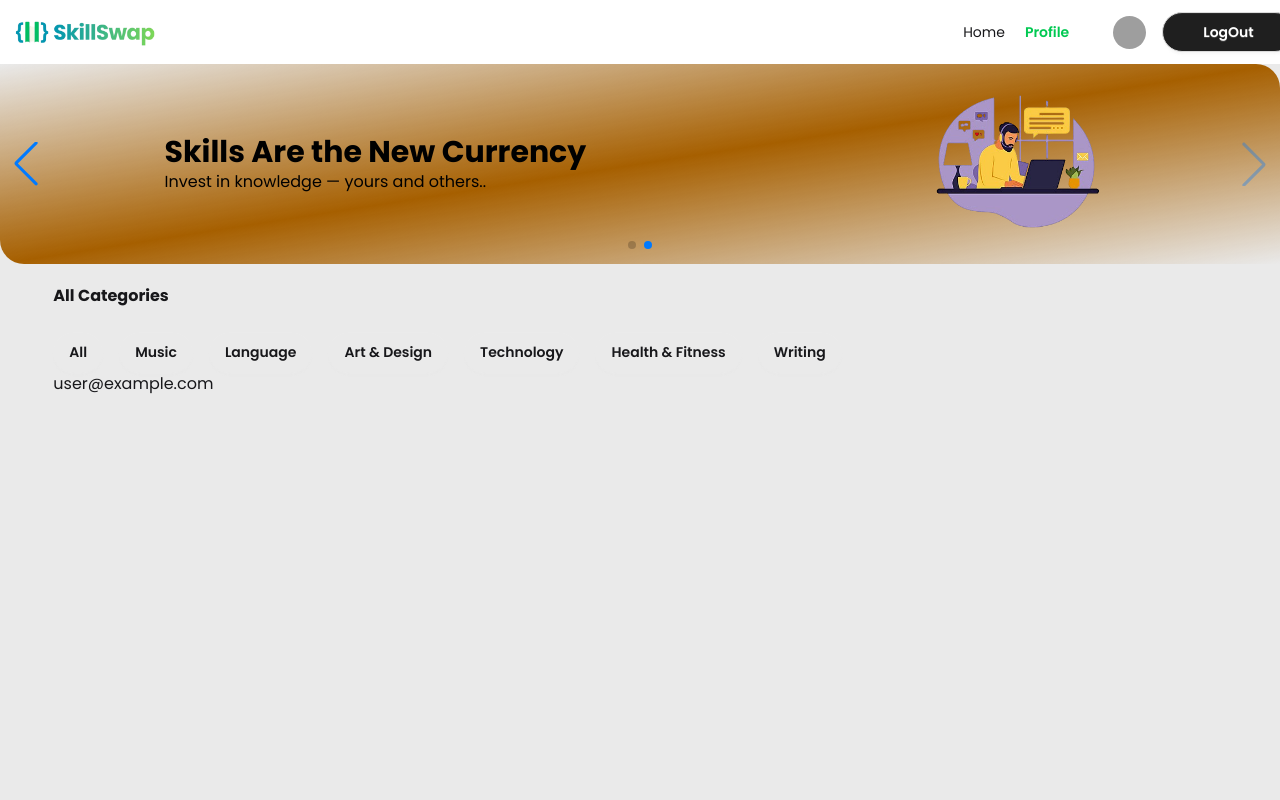
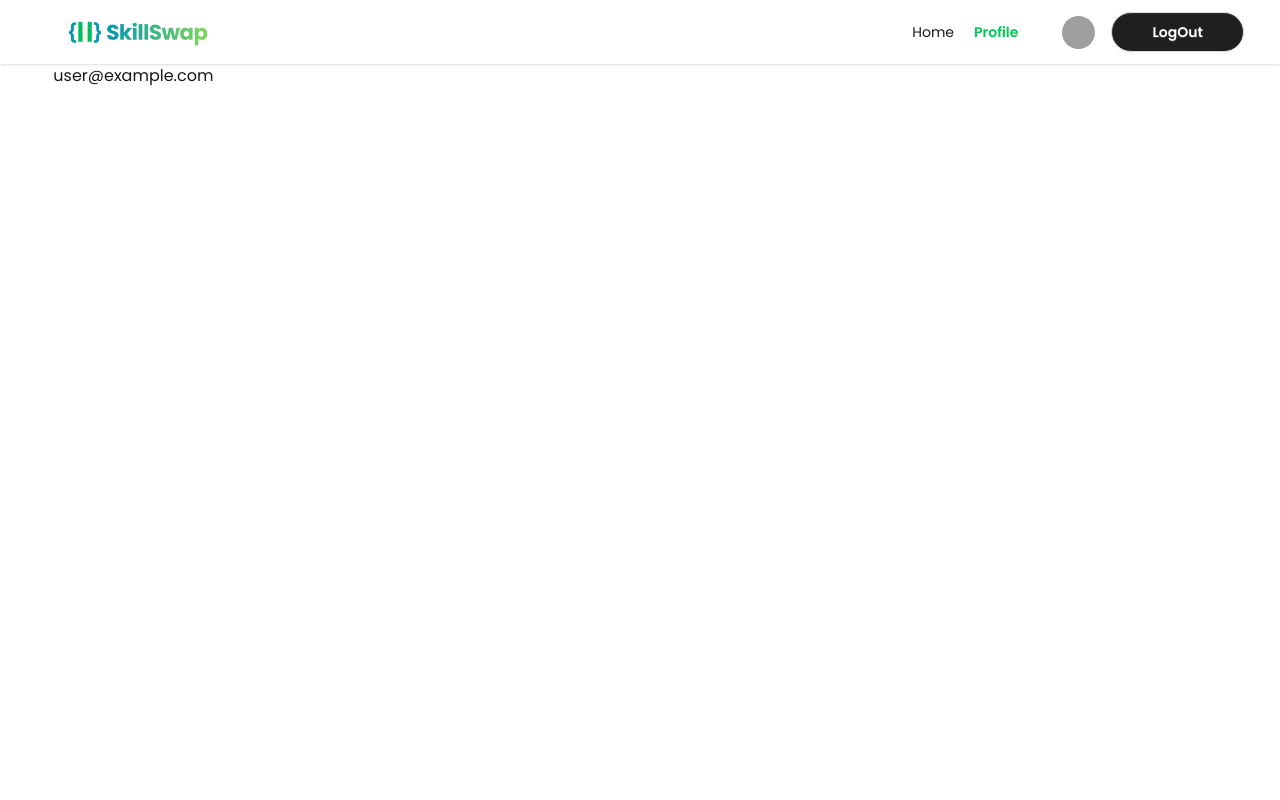
Before and after one commit to noymuljim/skill_swap, a React (Vite) app: page /profile in a window 1280 px wide. Shown: the top 800 px of the page. Built offline with nearby package versions, Linux system fonts and the light colour scheme; no server answers; sample sign-in values are in the browser's storage; grey boxes are pictures that could not be loaded.

Commit message:
loading added

```diff
--- a/src/Routes/Route.jsx
+++ b/src/Routes/Route.jsx
@@ -7,6 +7,7 @@ import Register from "../components/Register";
 import Home from "../pages/Home";
 import CategoryNews from "../pages/CategoryNews";
 import SkillDetails from "../pages/SkillDetails";
+import PrivateRoute from "../provider/PrivateRoute";
 
 export const router = createBrowserRouter([
   {
@@ -22,13 +23,15 @@ export const router = createBrowserRouter([
         element: <CategoryNews></CategoryNews>,
         loader: () => fetch('/Skills.json')
       },
-      {
-        path: '/profile',
-        element: <Profile></Profile>
-      },
+
 
 
     ]
+  },
+
+  {
+    path: '/profile',
+    element: <Profile></Profile>
   },
 
   {
@@ -47,8 +50,9 @@ export const router = createBrowserRouter([
   },
   {
     path: '/skill-details/:id',
-    element:
-      <SkillDetails></SkillDetails>,
+    element: <PrivateRoute>
+      <SkillDetails></SkillDetails>
+    </PrivateRoute>,
 
     loader: () => fetch('/Skills.json')
   },
--- /dev/null
+++ b/src/components/Loading.jsx
@@ -0,0 +1,13 @@
+import React from 'react';
+
+const Loading = () => {
+    return (
+        <div className='min-h-screen flex justify-center items-center'>
+            <span className="loading loading-dots loading-lg"></span>
+
+
+        </div>
+    );
+};
+
+export default Loading;
--- a/src/components/Login.jsx
+++ b/src/components/Login.jsx
@@ -1,5 +1,4 @@
 import React, { use, useState } from 'react';
-import MyContainer from './MyContainer';
 import { FaEye, FaEyeSlash } from 'react-icons/fa';
 import { Link } from 'react-router';
 import signinLogo from '../assets/signin1.png'
@@ -35,8 +34,8 @@ const Login = () => {
         <div className=" flex rounded-2xl items-center justify-center ">
 
 
-            <MyContainer>
-                <div className=" flex justify-center z-10 gap-10 p-6 lg:p-10 text-white">
+          <div className='w-11/12 mx-auto'>
+           <div className=" flex justify-center z-10 gap-10 p-6 lg:p-10 text-white">
                     {/* Left section */}
                     <img src={signinLogo} alt="" />
 
@@ -131,7 +130,7 @@ const Login = () => {
 
                     </div>
                 </div>
-            </MyContainer>
+          </div>
         </div>
     );
 };
--- a/src/components/MyContainer.jsx
+++ /dev/null
@@ -1,11 +0,0 @@
-import React from 'react';
-
-const MyContainer = ({className, children}) => {
-    return (
-        <div className={`${className} container mx-auto`}>
-            {children}
-        </div>
-    );
-};
-
-export default MyContainer;
--- a/src/components/Navbar.jsx
+++ b/src/components/Navbar.jsx
@@ -1,7 +1,6 @@
 import React, { use } from 'react';
 import logo from '../assets/digital_tech_book_logo_design_template-removebg-preview.png'
 import MyLinks from './MyLinks';
-import MyContainer from './MyContainer';
 import { Link } from 'react-router';
 import { AuthContext } from '../Provider/AuthProvider';
 
@@ -27,8 +26,10 @@ const Navbar = () => {
     </>
 
     return (
-        <div className="navbar bg-base-100 ">
-            <MyContainer className='flex justify-between items-center'>
+        <div className="navbar bg-base-100 shadow-sm">
+
+            <div className='w-11/12 mx-auto flex justify-between items-center'>
+
 
                   <div className="navbar-start">
                 <div className="dropdown">
@@ -60,9 +61,12 @@ const Navbar = () => {
                 }
 
             </div>
-            </MyContainer>
 
         </div>
+
+            </div>
+
+
     );
 };
 
--- a/src/components/Register.jsx
+++ b/src/components/Register.jsx
@@ -1,12 +1,12 @@
 import React, { use, useState } from 'react';
-import MyContainer from './MyContainer';
+
 import { FaEye, FaEyeSlash } from 'react-icons/fa';
 import { Link } from 'react-router';
 import { AuthContext } from '../Provider/AuthProvider';
 
 
 const Login = () => {
-    const { createUser,setUser } = use(AuthContext)
+    const { createUser, setUser } = use(AuthContext)
     const [show, setShow] = useState(false)
 
 
@@ -41,7 +41,8 @@ const Login = () => {
         <div className=" flex rounded-2xl items-center justify-center ">
 
 
-            <MyContainer>
+            <div className='w-11/12 mx-auto'>
+
                 <div className=" flex justify-center z-10 gap-10 p-6 lg:p-10 text-white">
 
 
@@ -127,7 +128,9 @@ const Login = () => {
 
                     </div>
                 </div>
-            </MyContainer>
+            </div>
+
+
         </div>
     );
 };
--- a/src/pages/Profile.jsx
+++ b/src/pages/Profile.jsx
@@ -1,14 +1,24 @@
 import React, { use } from 'react';
 import { AuthContext } from '../Provider/AuthProvider';
+import Navbar from '../components/Navbar';
 
 const Profile = () => {
-    const{user}=use(AuthContext)
+    const { user } = use(AuthContext)
 
     return (
         <div>
-            {
-                user && user.email
-            }
+            <section>
+                <Navbar></Navbar>
+            </section>
+            <div className='w-11/12 mx-auto'>
+
+                {
+                    user &&
+                    <p>{user.email}{user.name}</p>
+
+                }
+            </div>
+
         </div>
     );
 };
--- a/src/pages/SkillDetails.jsx
+++ b/src/pages/SkillDetails.jsx
@@ -17,7 +17,7 @@ const SkillDetails = () => {
 
     return (
         <div>
-            <header className='sticky top-0'>
+            <header className=''>
                 <Navbar></Navbar>
             </header>
 
@@ -30,7 +30,7 @@ const SkillDetails = () => {
                 <p className='text-gray-400 mb-5'>{skills.slogan}</p>
             </div>
             <main className="w-11/12 mx-auto flex flex-col md:flex-row gap-5">
-                {/* Left Column */}
+
                 <div className="flex-1 p-5 rounded-2xl mb-5 bg-base-200">
                     {skills.image && (
                         <img
@@ -44,7 +44,7 @@ const SkillDetails = () => {
                 </div>
 
 
-                <div className="w-full md:w-1/3 self-start sticky top-20 space-y-5 p-5 rounded-2xl bg-base-100">
+                <div className="w-full md:w-1/3 self-start sticky top-20 space-y-5 p-5 ">
                     <div>
                         <h1 className="font-semibold text-2xl">{skills.skillName}</h1>
                         <p>{skills.providerName}</p>
--- a/src/provider/AuthProvider.jsx
+++ b/src/provider/AuthProvider.jsx
@@ -4,23 +4,25 @@ import { auth } from '../firebase/Firebase.config';
 export const AuthContext = createContext();
 const AuthProvider = ({ children }) => {
     const [user, setUser] = useState(null)
-   // console.log(user)
-
+    //console.log(user)
+    const [loading, setLoading] = useState(true)
 
 
     const createUser = (email, password) => {
+          setLoading(true)
         return createUserWithEmailAndPassword(auth, email, password)
     }
 
-const logOut=()=>{
-    return signOut(auth)
-}
+    const logOut = () => {
+        return signOut(auth)
+    }
 
 
-const signIn=(email,password)=>{
-return signInWithEmailAndPassword(auth, email, password)
+    const signIn = (email, password) => {
+       setLoading(true)
+        return signInWithEmailAndPassword(auth, email, password)
 
-}
+    }
 
 
 
@@ -31,6 +33,7 @@ return signInWithEmailAndPassword(auth, email, password)
 
         const unsuscribe = onAuthStateChanged(auth, (currentUser) => {
             setUser(currentUser)
+            setLoading(false)
         })
         return () => {
             unsuscribe();
@@ -42,6 +45,7 @@ return signInWithEmailAndPassword(auth, email, password)
         createUser,
         logOut,
         signIn,
+        loading,setLoading,
     }
     return <AuthContext value={authData}> {children}</AuthContext>
 };
--- /dev/null
+++ b/src/provider/PrivateRoute.jsx
@@ -0,0 +1,21 @@
+import React, { use } from 'react';
+import { AuthContext } from './AuthProvider';
+import { Navigate } from 'react-router';
+import Loading from '../components/Loading';
+
+const PrivateRoute = ({children}) => {
+    const{user,loading}=use(AuthContext)
+    //console.log(user)
+
+    if(loading){
+        return <Loading></Loading>
+
+    }
+    if(user && user?.email){
+ return children
+    }
+    return <Navigate to='/auth/login'></Navigate>
+
+};
+
+export default PrivateRoute;
```
